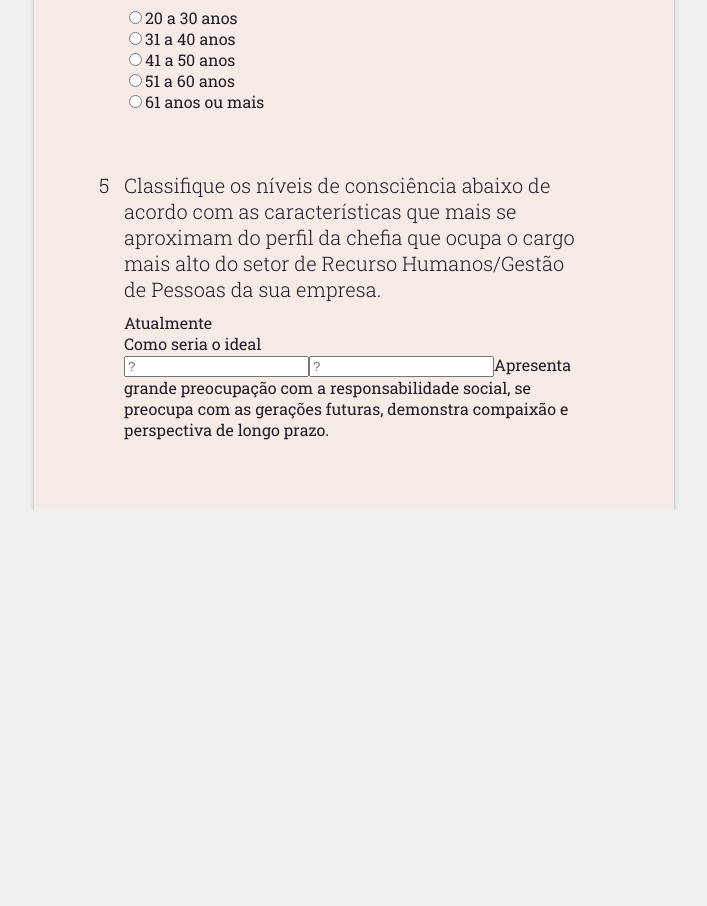
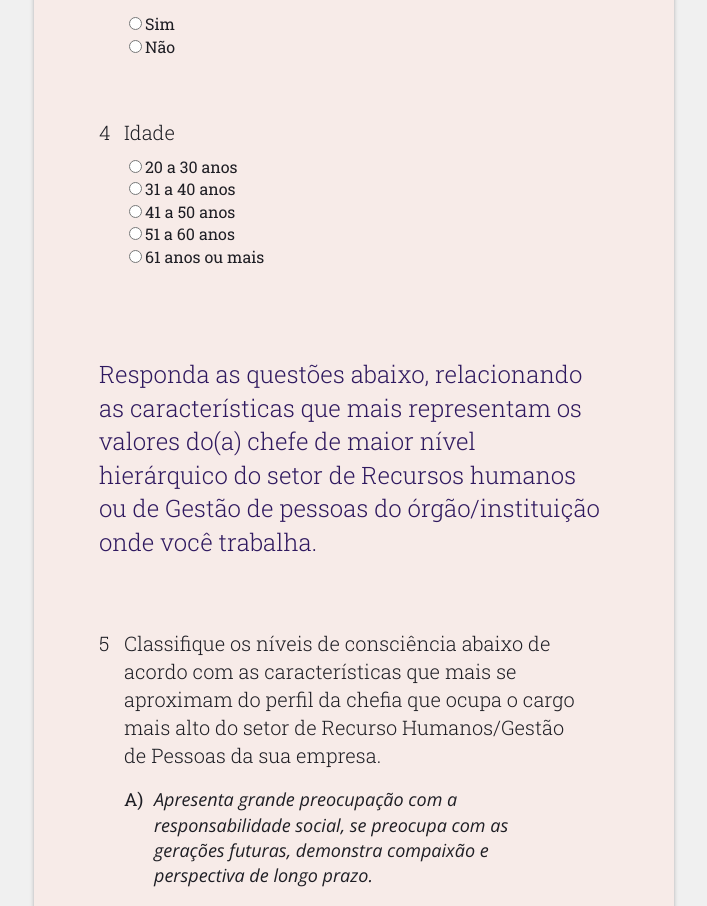
Before and after one commit to thiagoaslima/pesquisa-quel, a React (Create React App) app in the folder formulario-pesquisa/: page / in a window 1280 px wide. Shown: the part 643-1549 px from the top of the page, without its empty margins (286-993 px from the left). Before the commit the page ends 1153 px from the top, so only its background shows below. Built offline with nearby package versions, Linux system fonts and the light colour scheme.

Commit message:
style RatingOrder

```diff
--- a/formulario-pesquisa/public/index.html
+++ b/formulario-pesquisa/public/index.html
@@ -20,7 +20,7 @@
       Learn how to configure a non-root public URL by running `npm run build`.
     -->
     <title>React App</title>
-    <link href="https://fonts.googleapis.com/css?family=Roboto+Slab:300,400,700" rel="stylesheet">
+    <link href="https://fonts.googleapis.com/css?family=Open+Sans:300i,400i|Roboto+Slab:300,400" rel="stylesheet">
   </head>
 
   <body>
--- a/formulario-pesquisa/src/css/app.css
+++ b/formulario-pesquisa/src/css/app.css
@@ -6,6 +6,7 @@ html, body {
     height: 100%;
     font-family: 'Roboto Slab', serif;
     background-color: rgba(240, 240, 240, 1);
+    line-height: 1.4;
 }
 
 .App {
--- a/formulario-pesquisa/src/css/question-form.css
+++ b/formulario-pesquisa/src/css/question-form.css
@@ -19,11 +19,25 @@
     padding: 30px 90px;
     background-color: inherit;
 }
+
 .question:hover,
 .question:focus,
 .question.onfocus {
-    transform: scale3d(1.05, 1, 1);
-    box-shadow: 0 4px 6px rgba(0, 0, 0, 0.3),0 -1px 10px rgba(0, 0,0, 0.1)
+    transform: scale(1) translateZ(0);
+    box-shadow: 0 4px 6px rgba(0, 0, 0, 0.3),0 -1px 10px rgba(0, 0,0, 0.1);
+    backface-visibility: hidden;
+    -webkit-font-smoothing: subpixel-antialiased;
+}
+
+.question.question__text {
+    padding: 60px 65px 30px;
+}
+
+.question.question__text:hover,
+.question.question__text:focus,
+.question.question__text.onfocus {
+    transform: none;
+    box-shadow: none;
 }
 
 .question__title-container {
@@ -36,10 +50,45 @@
     font-size: 20px;
     font-weight: 300;
 }
-
 .question__title:before {
     position: absolute;
     margin-left: -25px;
     counter-increment: questionsTitle;
     content: counter(questionsTitle);
 }
+
+.question__text .question__title{
+    margin: 0;
+    font-size: 24px;
+    font-weight: 300;
+    color: rgba(47, 25, 95, 1);
+}
+
+.question__text .question__title:before {
+    counter-increment: unset;
+    content: "";
+}
+
+.question__rating-order {
+    counter-reset: questionsRating;
+}
+
+.question__rating-order .question__option {
+    padding: 0 30px;
+}
+
+.question__rating-order .question__option:before {
+    position: absolute;
+    font-size: 18px;
+    font-weight: 400;
+    margin-left: -30px;
+    counter-increment: questionsRating;
+    content: counter(questionsRating, upper-alpha) ")";
+}
+
+.question__rating-order .question__option__text {
+    font-family: 'Open Sans', sans-serif;
+    font-style: italic;
+    font-weight: 300;
+    font-size: 18px;
+}
--- a/formulario-pesquisa/src/data/questions.js
+++ b/formulario-pesquisa/src/data/questions.js
@@ -1,4 +1,8 @@
 export const questions = [
+    {
+        type: 'text',
+        title: 'Dados pessoais'
+    },
     {
         type: 'input',
         title: 'Nome'
@@ -38,6 +42,10 @@ export const questions = [
         ]
     },
     {
+        type: 'text',
+        title: 'Responda as questões abaixo, relacionando as características que mais representam os valores do(a) chefe de maior nível hierárquico do setor de Recursos humanos ou de Gestão de pessoas do órgão/instituição onde você trabalha.'
+    },
+    {
         type: 'rating-order',
         title: 'Teste Texto 1'
     }
--- a/formulario-pesquisa/src/formulario/InputQuestion.js
+++ b/formulario-pesquisa/src/formulario/InputQuestion.js
@@ -4,7 +4,7 @@ import AbstractQuestion from './AbstractQuestion';
 class InputQuestion extends AbstractQuestion {
     render() {
         return (
-            <div className="question input-question">
+            <div className="question question__input">
                 <div className="question__title-container">
                     <h1 className="question__title">{this.props.title}</h1>
                 </div>
--- a/formulario-pesquisa/src/formulario/OnlyText.js
+++ b/formulario-pesquisa/src/formulario/OnlyText.js
@@ -3,7 +3,7 @@ import React, { Component } from 'react';
 class OnlyText extends Component {
     render() {
         return (
-            <div className="question input-question">
+            <div className="question question__text">
                 <div className="question__title-container">
                     <h1 className="question__title">{this.props.title}</h1>
                 </div>
--- a/formulario-pesquisa/src/formulario/RadioQuestion.js
+++ b/formulario-pesquisa/src/formulario/RadioQuestion.js
@@ -9,7 +9,7 @@ class RadioQuestion extends Component {
 
     render() {
         return (
-            <div className="question input-question">
+            <div className="question question__radio">
                 <div className="question__title-container">
                     <h1 className="question__title">{this.props.title}</h1>
                 </div>
--- a/formulario-pesquisa/src/formulario/RatingOrderQuestion.js
+++ b/formulario-pesquisa/src/formulario/RatingOrderQuestion.js
@@ -11,22 +11,27 @@ class RatingOrderQuestion extends Component {
                             da sua empresa. </h2>
                     </div>
 
-                    <div className="question__tabs-container">
-                        <div>
-                            Atualmente
+                    <div className="question__options">
+
+                        <div className="question__option">
+                            <h3 className="question__option__text">Apresenta grande preocupação com a responsabilidade social, se preocupa com as gerações futuras,
+                                demonstra compaixão e perspectiva de longo prazo.</h3>
+
+                            <div className="question__option__answer">
+                                <label className="question__option__label">
+                                    <input pattern="[1-7]{1}" type="text" placeholder="?" />
+                                    Atualmente
+                                </label>
+                            </div>
+
+                            <div className="question__option__answer">
+                                <label className="question__option__label">
+                                    <input pattern="[1-7]{1}" type="text" placeholder="?" />
+                                    Como seria o ideal
+                                </label>
+                            </div>
                         </div>
-                        <div>
-                            Como seria o ideal
-                        </div>
-                    </div>
 
-                    <div className="question__options">
-                        <label className="question__option">
-                            <input pattern="[1-7]{1}" type="text" placeholder="?" />
-                            <input pattern="[1-7]{1}" type="text" placeholder="?" />
-                            <span>Apresenta grande preocupação com a responsabilidade social, se preocupa com as gerações futuras,
-                                demonstra compaixão e perspectiva de longo prazo.</span>
-                        </label>
                     </div>
 
 
--- a/formulario-pesquisa/src/formulario/YesOrNoQuestion.js
+++ b/formulario-pesquisa/src/formulario/YesOrNoQuestion.js
@@ -8,7 +8,7 @@ class TextQuestion extends Component {
 
     render() {
         return (
-            <div className="question input-question">
+            <div className="question question__yes-no">
                 <div className="question__title-container">
                     <h1 className="question__title">{this.props.title}</h1>
                 </div>
```
Also changed, not shown: 1 other file (tests, documents, lock files or other folders).
